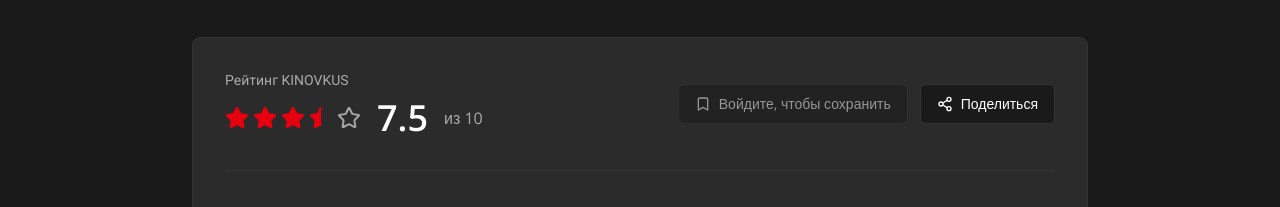
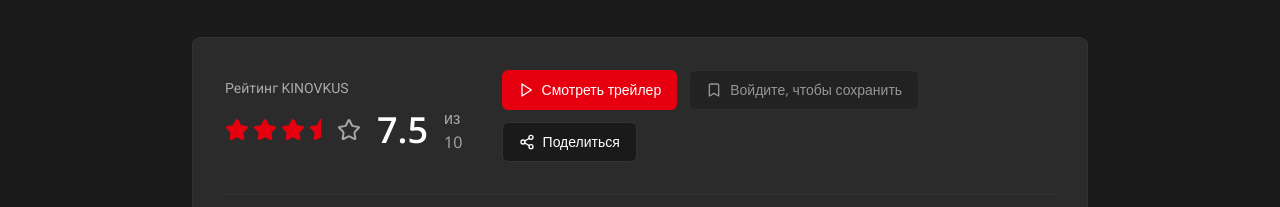
Before and after one commit to pr-poehali-dev/movie-reviews-platform, a React (Vite) app: page /movie/1 in a window 1280 px wide. Shown: the part 576-783 px from the top of the page. Built offline with nearby package versions, Linux system fonts and the light colour scheme.

Commit message:
Добавить кнопку просмотра трейлера

```diff
--- a/src/pages/Movie.tsx
+++ b/src/pages/Movie.tsx
@@ -151,7 +151,16 @@ const Movie = () => {
                   <span className="text-foreground/60">из 10</span>
                 </div>
               </div>
-              <div className="flex gap-3">
+              <div className="flex flex-wrap gap-3">
+                <Button
+                  className="gap-2 bg-primary hover:bg-primary/90"
+                  onClick={() => {
+                    window.open('https://www.youtube.com/watch?v=dQw4w9WgXcQ', '_blank');
+                  }}
+                >
+                  <Icon name="Play" size={18} />
+                  Смотреть трейлер
+                </Button>
                 <Button
                   variant="outline"
                   className="gap-2"
```
